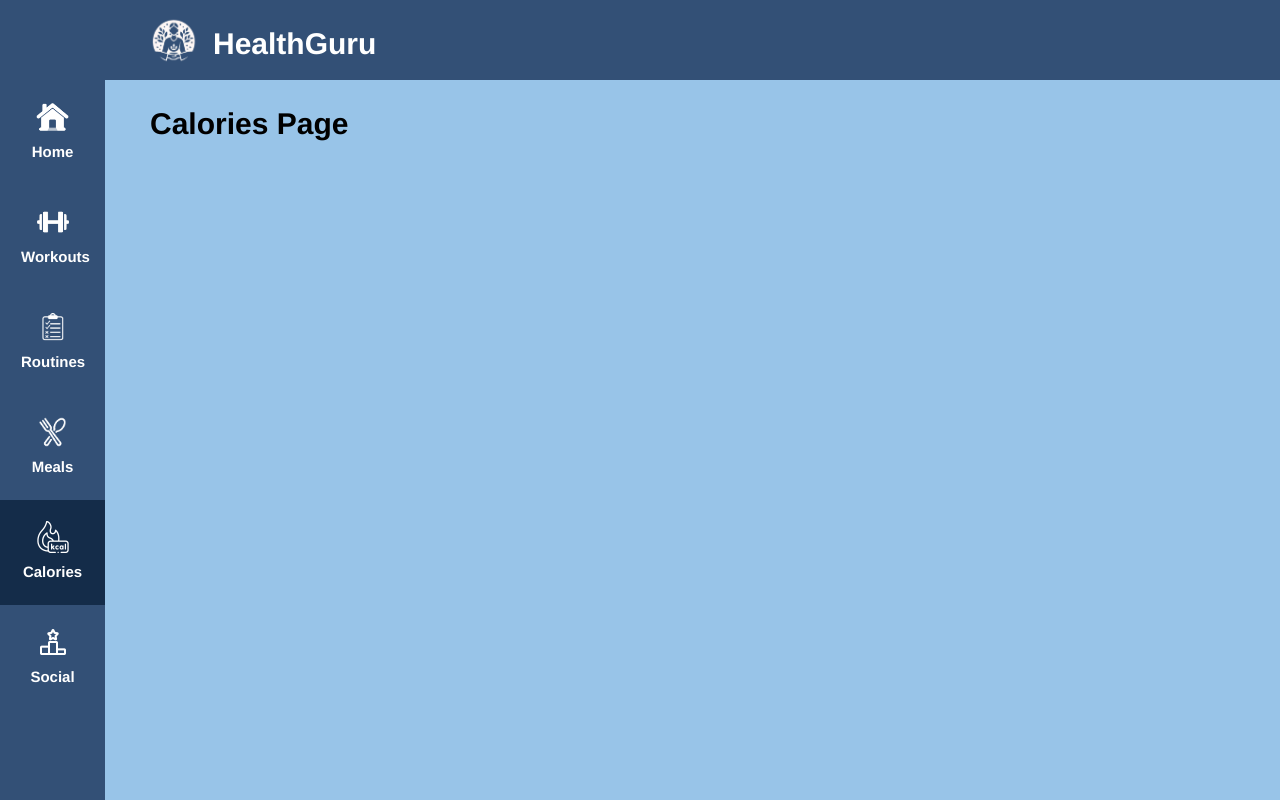
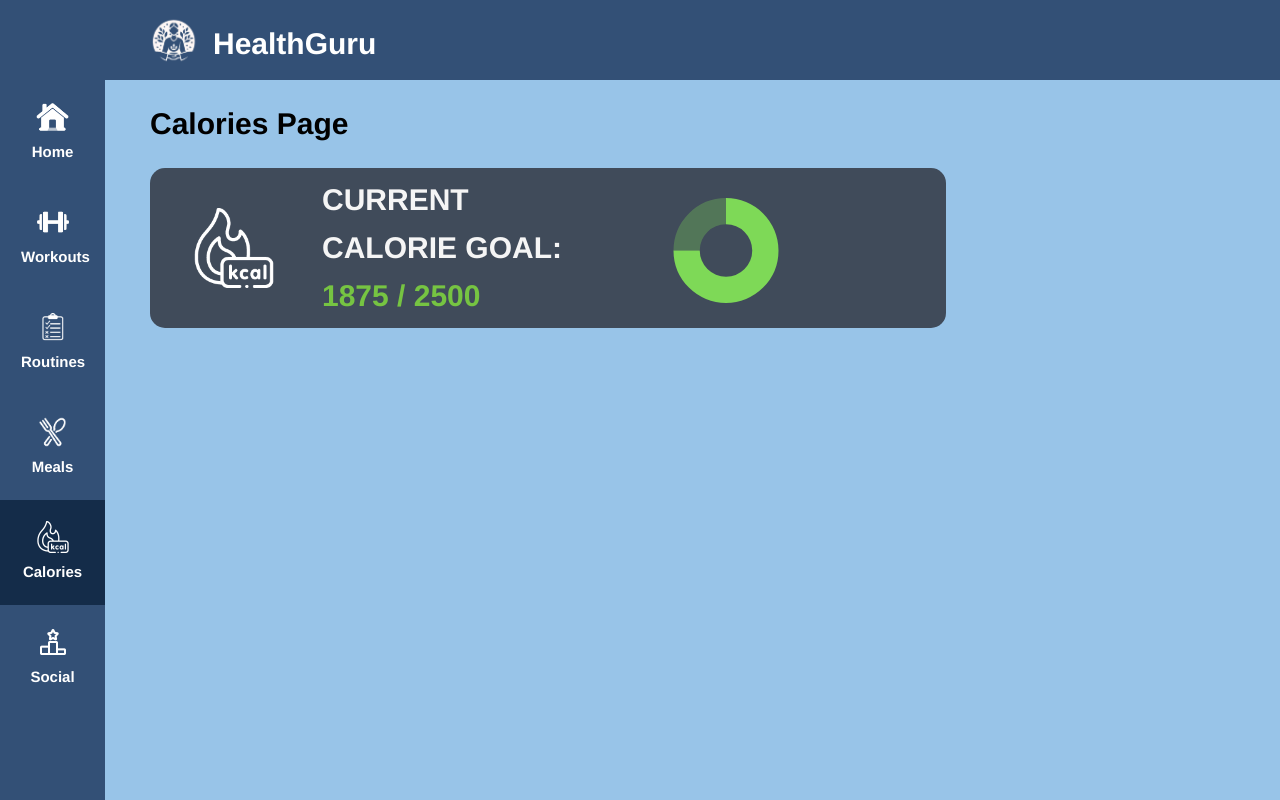
Before and after one commit to BT3103AppDev1/l1-final-term-project-group7, a Vue app: page /calories in a window 1280 px wide. Built offline with nearby package versions, Linux system fonts and the light colour scheme.

Commit message:
Added Calorie Goal widget to Calories Page
Added Calorie Goal widget to Calories Page

```diff
--- /dev/null
+++ b/src/components/calories/CalorieGoal.vue
@@ -0,0 +1,98 @@
+<template>
+    <div class="calorieGoalWidget">
+      <img src="@/assets/Calories-Icon.png" alt="Target Icon" class="goalIcon" />
+      <div class="goalInfo">
+        <div class="calories">
+          <span>CURRENT CALORIE GOAL: </span>
+          <span class="calories-value">1875 / 2500</span>
+        </div>
+      </div>
+        <Doughnut
+          id="CalorieGoalDoughnut"
+          :data="progress"
+          :options="options" />
+    </div>
+  </template>
+
+  <script>
+  import { Doughnut } from 'vue-chartjs';
+  import { Chart as ChartJS, Title, Tooltip, Legend, ArcElement } from 'chart.js';
+
+  // Register the required components
+  ChartJS.register(Title, Tooltip, Legend, ArcElement);
+
+  export default {
+    name: 'CalorieGoalDoughnut',
+    components: {
+      Doughnut
+    },
+    data() {
+      return {
+        progress: {
+          datasets: [
+            {
+                label: 'Calories',
+                data: [75, 25], // Remaining percentage to complete the circle
+                backgroundColor: ['rgba(126, 217, 87, 1)', 'rgba(126, 217, 87, 0.3)'],
+                borderWidth: 0, // No borders
+            }
+          ]
+        },
+        options: {
+          responsive: true,
+          maintainAspectRatio: false,
+          cutoutPercentage: 100, // Increase this number to make the chart more like a ring
+          legend: {
+            display: false // Hides the legend
+          },
+        }
+      };
+    }
+  };
+  </script>
+
+  <style scoped>
+.calorieGoalWidget {
+  background-color: #404b5a;
+  border-radius: 15px;
+  padding: 20px;
+  color: whitesmoke;
+  display: flex;
+  align-items: center;
+  max-width: 70%;
+  max-height: 15vh;
+  justify-content: space-around;
+}
+
+.goalInfo {
+  display: flex;
+  align-items: center;
+  flex-grow: 1;
+  /* border: solid; */
+}
+
+.goalIcon {
+  width: 10vh; /* Adjust as necessary */
+  margin-right: 6vh;
+  margin-left: 3vh;
+}
+
+.calories {
+  font-size: 2em;
+  font-weight: bold;
+}
+
+.calories-value {
+  display: block;
+  color: #76c442; /* Adjust color to match the progress ring */
+}
+
+#CalorieGoalDoughnut {
+  max-width: 40vh; /*Set a max-width to the doughnut chart for a smaller appearance */
+  max-height: 50vh;
+  margin-right: 5vh;
+  margin-bottom: 5px;
+  flex-grow: 1;
+  /* border:solid red; */
+}
+  </style>
--- a/src/components/home/Activity.vue
+++ b/src/components/home/Activity.vue
@@ -69,7 +69,6 @@
           legend: {
             display: false // Hides the legend
           },
-          // You can add more options to customize your chart
         }
       };
     }
@@ -89,9 +88,9 @@
   }
 
   .title {
-    font-size: 1.3em; /* Larger font size for the title */
+    font-size: 1.3em;
     font-weight: bold;
-    margin-bottom: 20px; /* Space below the title */
+    margin-bottom: 20px;
     margin-right: 20px;
     margin-left: 10px
     }
--- a/src/views/Calories.vue
+++ b/src/views/Calories.vue
@@ -1,12 +1,16 @@
 <template>
 <h1>Calories Page</h1>
+<div class="calorie-goal">
+  <CalorieGoalDoughnut />
+</div>
 </template>
 
 <script>
-
+  import CalorieGoalDoughnut from '@/components/calories/CalorieGoal.vue'
   export default {
     name: 'App',
     components: {
+      CalorieGoalDoughnut
 
     },
     data() {
```
Also changed, not shown: src/components/calories/fill.vue (deleted).
